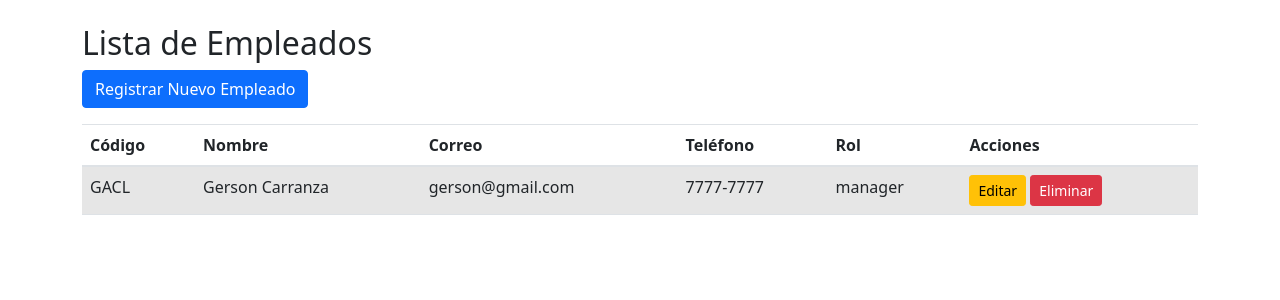
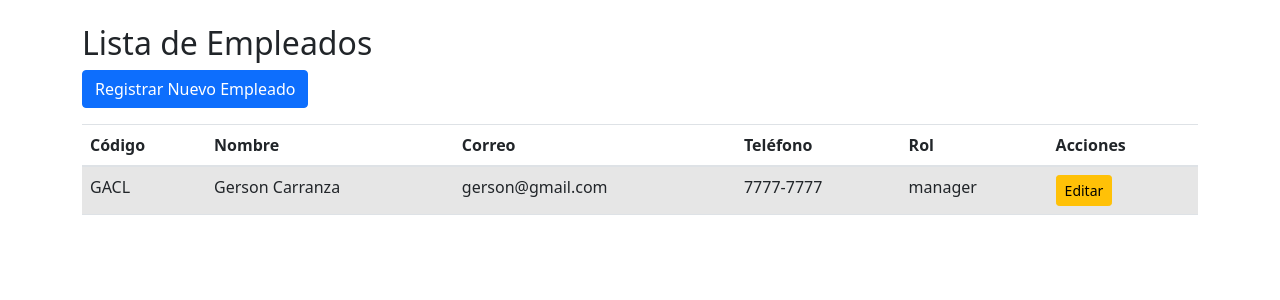
Before and after one commit to GersonCL/library_manager, a Flask app: page /employees in a window 1280 px wide. Shown: the part 56-356 px from the top of the page. Run offline with Flask 3, Linux system fonts and the light colour scheme; a user stored in the database is signed in; data comes from the database, SQL or seed files in the repository; some libraries are stand-ins or nearby versions.

Commit message:
Update list.html

```diff
--- a/templates/employees/list.html
+++ b/templates/employees/list.html
@@ -28,9 +28,7 @@
                 <td>{{ employee[10] }}</td>
                 <td>
                     <a href="{{ url_for('edit_employee', id=employee[0]) }}" class="btn btn-sm btn-warning">Editar</a>
-                    <a href="{{ url_for('delete_employee', id=employee[0]) }}"
-                       class="btn btn-sm btn-danger"
-                       onclick="return confirm('¿Está seguro de eliminar este empleado?')">Eliminar</a>
+                    <!-- <a href="{{ url_for('delete_employee', id=employee[0]) }}" class="btn btn-sm btn-danger" onclick="return confirm('¿Está seguro de eliminar este empleado?')">Eliminar</a> -->
                 </td>
             </tr>
             {% endfor %}
```
